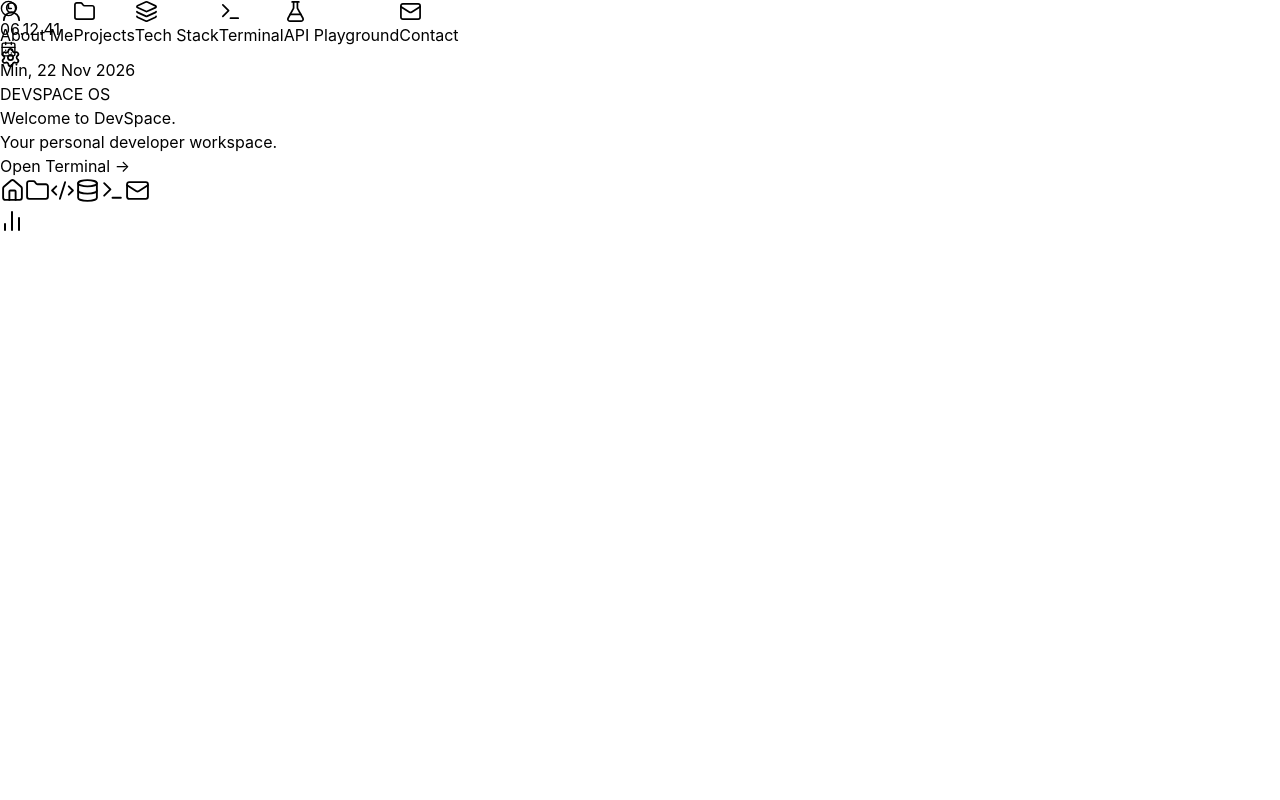
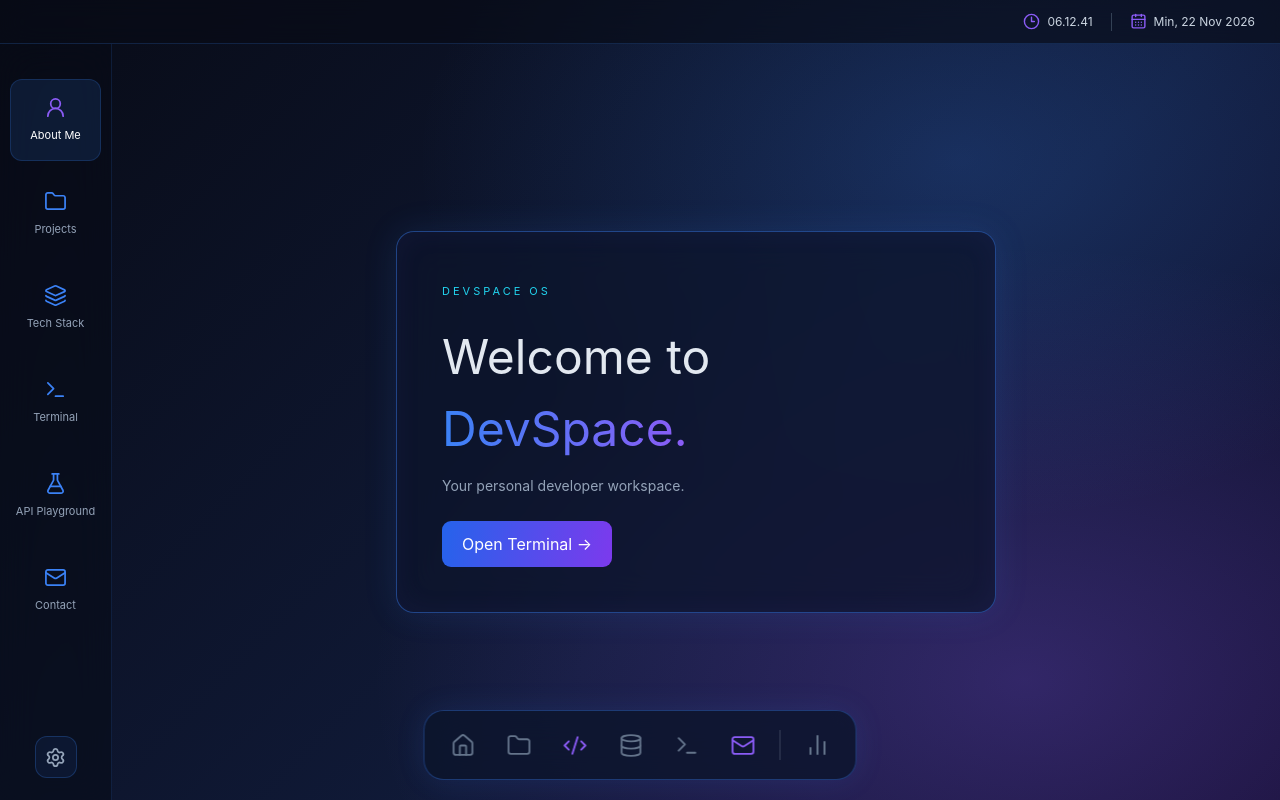
Before and after one commit to Kazoosane/Devspace-OS, a React (Vite) app: page / in a window 1280 px wide. Built offline with nearby package versions, Linux system fonts and the light colour scheme.

Commit message:
feat: update styling

```diff
--- a/src/index.css
+++ b/src/index.css
@@ -1,9 +1,403 @@
 @import "tailwindcss";
 
-@theme {
-    --color-background: #080B16;
-    --color-surface: #11182B;
-    --color-primary: #3B82F6;
-    --color-secondary: #8B5CF6;
-    --color-accent: #22D3EE;
+:root {
+    font-family: Inter, system-ui, sans-serif;
+    color: #e2e8f0;
+    background: #080b16;
+
+    font-synthesis: none;
+    text-rendering: optimizeLegibility;
 }
+
+* {
+    box-sizing: border-box;
+}
+
+body {
+    margin: 0;
+    min-width: 320px;
+    min-height: 100vh;
+    overflow: hidden;
+}
+
+button {
+    font: inherit;
+    cursor: pointer;
+}
+
+/* Desktop */
+
+.desktop {
+    position: relative;
+    width: 100vw;
+    height: 100dvh;
+    overflow: hidden;
+
+    background:
+        radial-gradient(ellipse at 75% 20%,
+            rgba(59, 130, 246, 0.22),
+            transparent 40%),
+        radial-gradient(ellipse at 80% 85%,
+            rgba(139, 92, 246, 0.28),
+            transparent 45%),
+        linear-gradient(135deg,
+            #080b16,
+            #101a38 60%,
+            #100c2b);
+}
+
+/* Topbar */
+
+.topbar {
+    position: absolute;
+    top: 0;
+    right: 0;
+    left: 0;
+    height: 44px;
+
+    display: flex;
+    align-items: center;
+    justify-content: flex-end;
+
+    padding: 0 25px;
+
+    background: rgba(8, 11, 22, 0.65);
+    border-bottom: 1px solid rgba(59, 130, 246, 0.2);
+
+    backdrop-filter: blur(15px);
+    z-index: 10;
+}
+
+.system-info {
+    display: flex;
+    align-items: center;
+    gap: 18px;
+
+    color: #cbd5e1;
+    font-size: 12px;
+}
+
+.system-info span {
+    display: flex;
+    align-items: center;
+    gap: 7px;
+}
+
+.system-info svg {
+    color: #8b5cf6;
+}
+
+.topbar-divider {
+    width: 1px;
+    height: 18px;
+    background: #334155;
+}
+
+/* Sidebar */
+
+.sidebar {
+    position: absolute;
+    top: 44px;
+    bottom: 0;
+    left: 0;
+
+    width: 112px;
+
+    display: flex;
+    flex-direction: column;
+    align-items: center;
+    justify-content: space-between;
+
+    padding: 35px 10px 22px;
+
+    background: rgba(8, 11, 22, 0.55);
+    border-right: 1px solid rgba(59, 130, 246, 0.15);
+
+    backdrop-filter: blur(18px);
+    z-index: 5;
+}
+
+.sidebar-menu {
+    display: flex;
+    flex-direction: column;
+    gap: 12px;
+    width: 100%;
+}
+
+.sidebar-item {
+    width: 100%;
+    min-height: 82px;
+
+    display: flex;
+    flex-direction: column;
+    align-items: center;
+    justify-content: center;
+    gap: 8px;
+
+    color: #94a3b8;
+    background: transparent;
+    border: 1px solid transparent;
+    border-radius: 12px;
+
+    transition: 0.2s ease;
+}
+
+.sidebar-item svg {
+    color: #3b82f6;
+}
+
+.sidebar-item span {
+    font-size: 11px;
+}
+
+.sidebar-item:hover,
+.sidebar-item.active {
+    color: #ffffff;
+    background: rgba(59, 130, 246, 0.13);
+    border-color: rgba(59, 130, 246, 0.2);
+}
+
+.sidebar-item.active svg {
+    color: #8b5cf6;
+}
+
+.settings-button {
+    display: grid;
+    place-items: center;
+
+    width: 42px;
+    height: 42px;
+
+    color: #94a3b8;
+    background: rgba(59, 130, 246, 0.08);
+    border: 1px solid rgba(59, 130, 246, 0.25);
+    border-radius: 12px;
+}
+
+/* Workspace */
+
+.workspace {
+    position: absolute;
+    top: 44px;
+    left: 112px;
+    right: 0;
+    bottom: 0;
+
+    display: flex;
+    align-items: center;
+    justify-content: center;
+
+    padding: 30px;
+}
+
+.placeholder-window {
+    width: min(600px, 100%);
+    padding: 45px;
+
+    background: rgba(12, 20, 43, 0.75);
+    border: 1px solid rgba(59, 130, 246, 0.45);
+    border-radius: 18px;
+
+    box-shadow:
+        0 0 35px rgba(59, 130, 246, 0.12),
+        inset 0 0 30px rgba(139, 92, 246, 0.05);
+
+    backdrop-filter: blur(20px);
+}
+
+.window-label {
+    color: #22d3ee;
+    font-size: 11px;
+    letter-spacing: 3px;
+}
+
+.placeholder-window h1 {
+    margin: 20px 0 10px;
+    font-size: clamp(28px, 5vw, 48px);
+}
+
+.placeholder-window h1 span {
+    background: linear-gradient(90deg,
+            #3b82f6,
+            #8b5cf6);
+
+    background-clip: text;
+    -webkit-text-fill-color: transparent;
+}
+
+.placeholder-window p {
+    color: #94a3b8;
+    font-size: 14px;
+}
+
+.placeholder-window button {
+    margin-top: 25px;
+    padding: 11px 20px;
+
+    color: white;
+    background: linear-gradient(100deg,
+            #2563eb,
+            #7c3aed);
+
+    border: 0;
+    border-radius: 9px;
+
+    transition: 0.2s ease;
+}
+
+.placeholder-window button:hover {
+    transform: translateY(-2px);
+    box-shadow: 0 0 20px rgba(59, 130, 246, 0.4);
+}
+
+/* Taskbar */
+
+.taskbar {
+    position: absolute;
+    bottom: 20px;
+    left: 50%;
+
+    transform: translateX(-50%);
+
+    display: flex;
+    align-items: center;
+    gap: 8px;
+
+    padding: 10px 14px;
+
+    background: rgba(12, 20, 43, 0.8);
+    border: 1px solid rgba(59, 130, 246, 0.35);
+    border-radius: 20px;
+
+    backdrop-filter: blur(20px);
+
+    box-shadow: 0 0 30px rgba(59, 130, 246, 0.12);
+    z-index: 20;
+}
+
+.taskbar-item {
+    width: 48px;
+    height: 48px;
+
+    display: grid;
+    place-items: center;
+
+    color: #64748b;
+    background: transparent;
+    border: 0;
+    border-radius: 11px;
+
+    transition: 0.2s ease;
+}
+
+.taskbar-item:hover {
+    color: #ffffff;
+    background: rgba(59, 130, 246, 0.15);
+}
+
+.taskbar-item.active {
+    color: #ffffff;
+    background: rgba(59, 130, 246, 0.3);
+}
+
+.taskbar-item:nth-child(3n) {
+    color: #8b5cf6;
+}
+
+.taskbar-divider {
+    width: 1px;
+    height: 30px;
+    margin: 0 5px;
+    background: rgba(148, 163, 184, 0.3);
+}
+
+/* Responsive */
+
+@media (max-width: 640px) {
+    .sidebar {
+        width: 72px;
+        padding-inline: 5px;
+    }
+
+    .sidebar-item {
+        min-height: 65px;
+    }
+
+    .sidebar-item svg {
+        width: 20px;
+        height: 20px;
+    }
+
+    .sidebar-item span {
+        font-size: 9px;
+    }
+
+    .workspace {
+        left: 72px;
+        padding: 15px;
+    }
+
+    .placeholder-window {
+        padding: 25px;
+    }
+
+    .taskbar {
+        bottom: 12px;
+        gap: 2px;
+        padding: 7px;
+    }
+
+    .taskbar-item {
+        width: 38px;
+        height: 40px;
+    }
+
+    .taskbar-item svg {
+        width: 21px;
+    }
+
+    .system-info {
+        gap: 9px;
+        font-size: 10px;
+    }
+}
+
+
+/* Animated Background */
+
+.desktop {
+    animation: backgroundGlow 8s ease-in-out infinite alternate;
+}
+
+@keyframes backgroundGlow {
+    from {
+        background-position: 0% 50%;
+    }
+
+    to {
+        background-position: 100% 50%;
+    }
+}
+
+/* Smooth interactions */
+
+button {
+    transition:
+        background 0.25s ease,
+        color 0.25s ease,
+        transform 0.25s ease,
+        box-shadow 0.25s ease;
+}
+
+/* Accessibility */
+
+@media (prefers-reduced-motion: reduce) {
+
+    *,
+    *::before,
+    *::after {
+        animation-duration: 0.01ms !important;
+        animation-iteration-count: 1 !important;
+        transition-duration: 0.01ms !important;
+    }
+}
```
